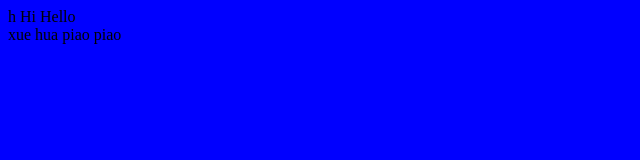
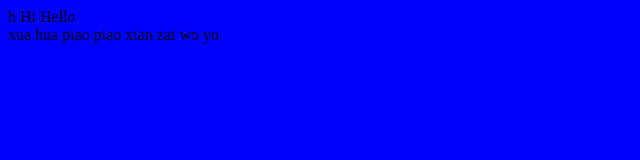
Before and after one commit to JustWlngingit/JustWlngingit.github.io, a plain HTML site: page index.html in a window 1280 px wide. Shown: the full height of the page, 0-640 px from the left. Drawn offline with Linux system fonts and the light colour scheme.

Commit message:
Update index.html

```diff
--- a/index.html
+++ b/index.html
@@ -7,7 +7,8 @@ h<DOCTypE html>
              <div>
 
             <Header2>
-                xue hua piao piao
+                xua hua piao piao
+                 xian zai wo yo
 
              </div>
         </Div>
```
